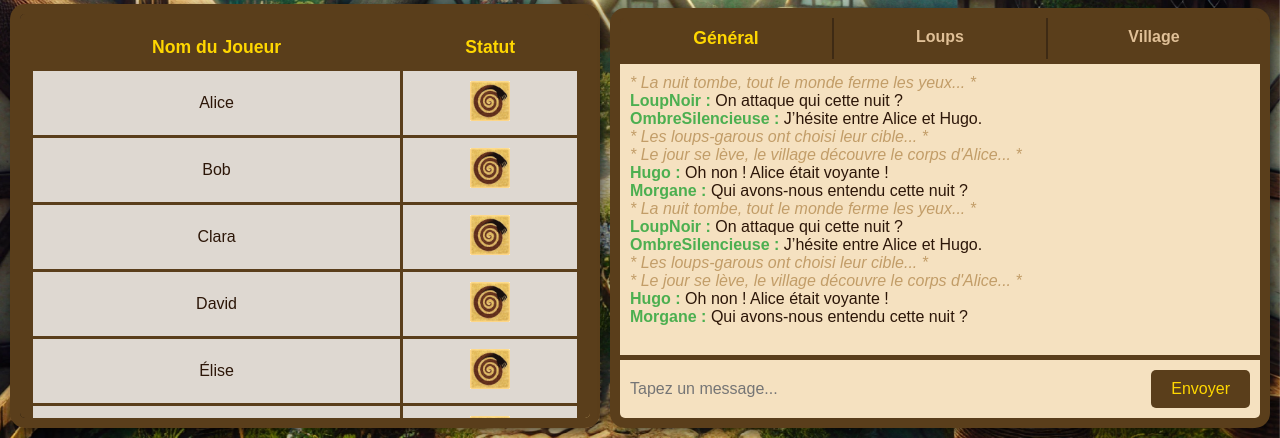
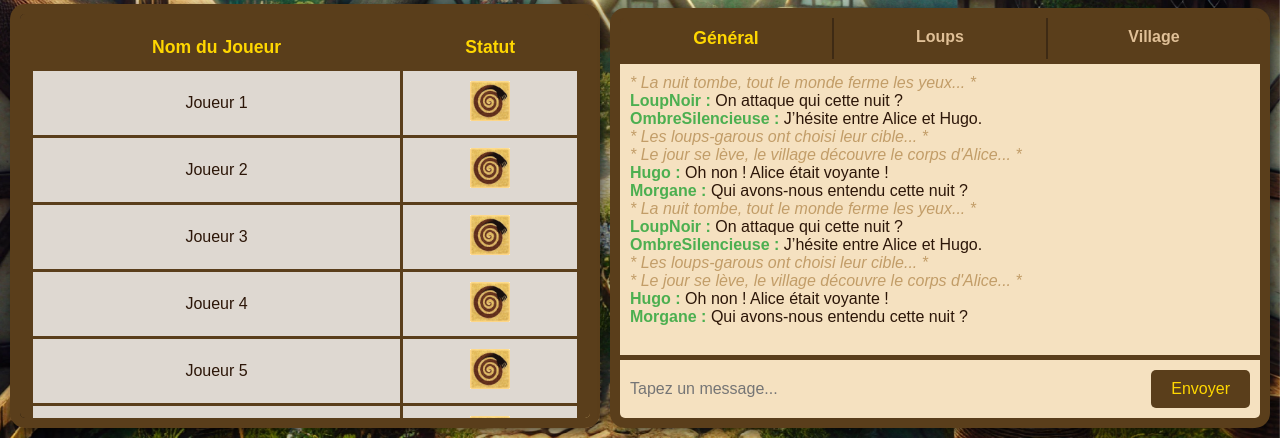
Before and after one commit to MrPingoo/iut-alt-loups-garous-de-thiercelieux, a React (Create React App) app: page / in a window 1280 px wide. Shown: the part 362-800 px from the top of the page. Built offline with nearby package versions, Linux system fonts and the light colour scheme.

Commit message:
feat : players list random

```diff
--- a/src/components/Game.jsx
+++ b/src/components/Game.jsx
@@ -31,14 +31,29 @@ function Game() {
         }));
     }
 
-    const players = createPlayers([
-        { name: "Alice", role: "loup-garou" },
-        { name: "Bob", role: "villagois" },
-        { name: "Clara", role: "chasseur" },
-        { name: "David", role: "voleur" },
-        { name: "Élise", role: "petite-fille" },
-        { name: "Félix", role: "cupidon" }
-    ]);
+    const MIN_PLAYERS = 8;
+    const MAX_PLAYERS = 12;
+    const NUM_PLAYERS = 8;
+
+    if (NUM_PLAYERS < MIN_PLAYERS || NUM_PLAYERS > MAX_PLAYERS) {
+        throw new Error(`NUM_PLAYERS doit être compris entre ${MIN_PLAYERS} et ${MAX_PLAYERS}`);
+    }
+
+    const DEFAULT_ROLES = [
+        "loup-garou",
+        "chasseur",
+        "voleur",
+        "petite-fille",
+        "cupidon",
+        "villagois"
+    ];
+
+    const players = createPlayers(
+        Array.from({ length: NUM_PLAYERS }, (_, i) => ({
+            name: `Joueur ${i + 1}`,
+            role: DEFAULT_ROLES[i] || "villagois"
+        }))
+    );
 
     useEffect(() => {
         // Simule l'écoulement du temps
```
